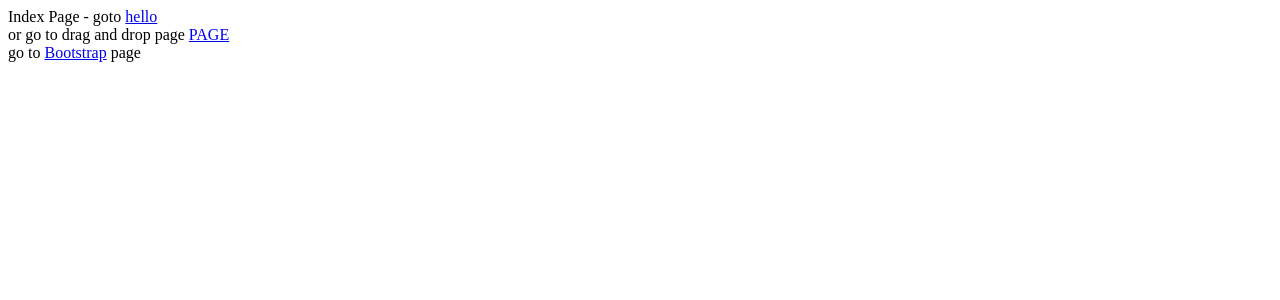
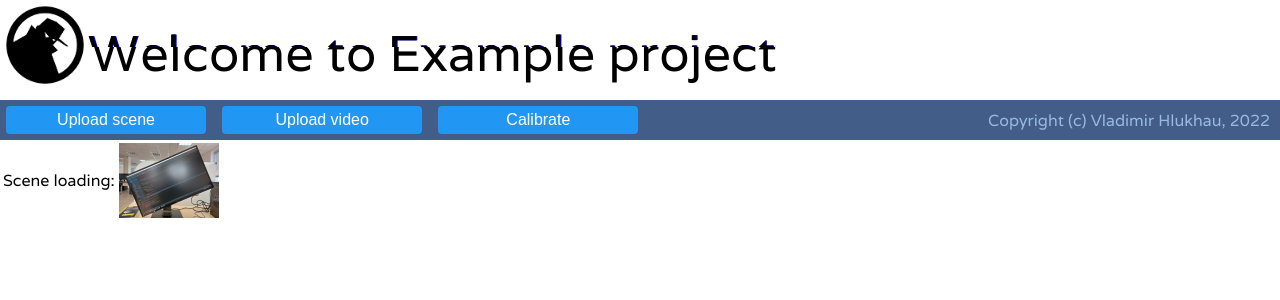
Before and after one commit to hlukhau/video, a Flask app: page / in a window 1280 px wide. Shown: the top 300 px of the page. Run offline with Flask 2, Linux system fonts and the light colour scheme.

Commit message:
scene loading

```diff
--- a/admin.py
+++ b/admin.py
@@ -1,12 +1,21 @@
 from flask import Flask, render_template, request
 import cv2
+import os
 
 app = Flask(__name__)
 
 
 @app.route('/')
 def index():
-    return "Index Page - goto <a href='/hello?coords=[[10,20],[30,13]]&param=[1200,600]'>hello</a><br>or go to drag and drop page <a href='static/drag-drop.html'>PAGE</a><br>go to <a href='static/main.html'>Bootstrap</a> page"
+    scene = ""
+    if (os.path.exists('static/projects/demo/scene/scene.jpg')):
+        scene = '/static/projects/demo/scene/scene.jpg'
+        print(scene)
+    else:
+        print('no scene')
+
+    return render_template('main.html', project="Example project", scene=scene)
+#    return "Index Page - goto <a href='/hello?coords=[[10,20],[30,13]]&param=[1200,600]'>hello</a><br>or go to drag and drop page <a href='static/drag-drop.html'>PAGE</a><br>go to <a href='static/main.html'>Bootstrap</a> page"
 
 
 @app.route('/hello')
--- a/static/css/mono.css
+++ b/static/css/mono.css
@@ -143,3 +143,9 @@
     margin-right: 10px;
     margin-top: 10px;
 }
+
+
+.field {
+    position: absolute;
+    top: 20px;
+}
--- a/static/main.html
+++ b/templates/main.html
@@ -9,13 +9,28 @@
   </head>
   <body>
     <img src="/static/images/logo.png" id="static" width="90px" style="float: left;" />
-    <div class="glitch" data-text="Welcome to anamorph Projector">Welcome to anamorph Projector</div>
+    <div class="glitch" data-text="Welcome to {{project}}">Welcome to {{project}}</div>
     <div class="toolbar">
       <div class="copyright">Copyright (c) Vladimir Hlukhau, 2022</div>
-      <button class="button" style="vertical-align:middle" onclick="location.href='/'" type="button"><span>Home </span></button>
-      <button class="button" style="vertical-align:middle" onclick="location.href='/'" type="button"><span>Upload image </span></button>
+      <button class="button" style="vertical-align:middle" onclick="location.href='/'" type="button"><span>Upload scene </span></button>
       <button class="button" style="vertical-align:middle" onclick="location.href='/'" type="button"><span>Upload video </span></button>
       <button class="button" style="vertical-align:middle" onclick="location.href='/'" type="button"><span>Calibrate </span></button>
+
+      <span>
+        <div>
+      {% if scene != "": %}
+          <table>
+              <tr>
+                  <td valign="middle">Scene loading:</td>
+                  <td valign="top"><img src='{{scene}}' width="100px" /></td>
+              </tr>
+          </table>
+      {% else %}
+          No scene
+      {% endif %}
+        </div>
+      </span>
+
     </div>
   </body>
 </html>
```
Also changed, not shown: static/projects/demo/scene/scene.jpg (added).
